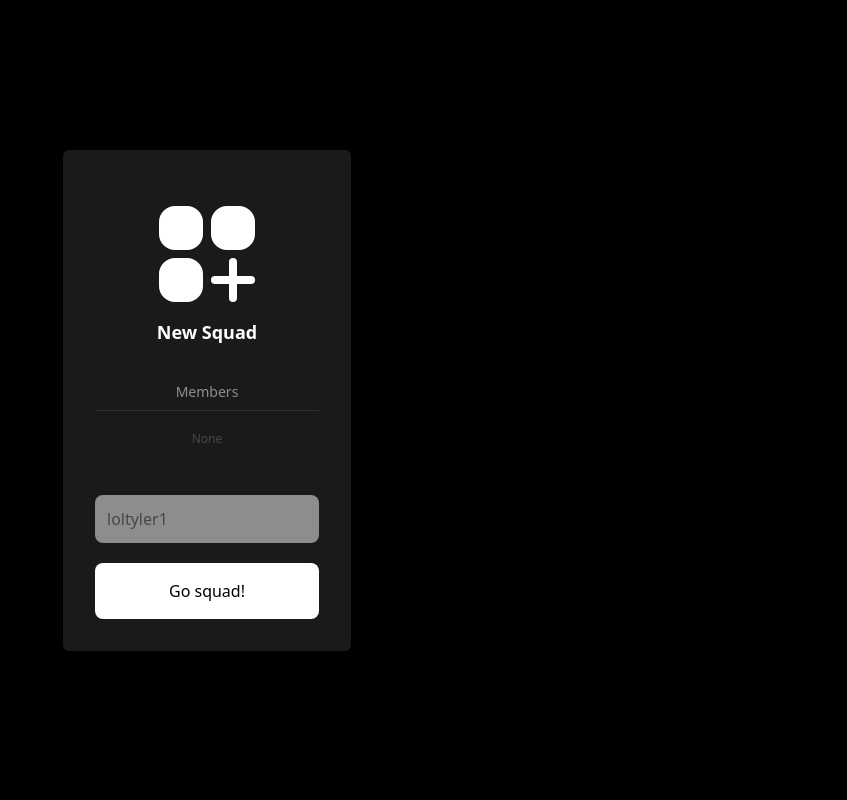
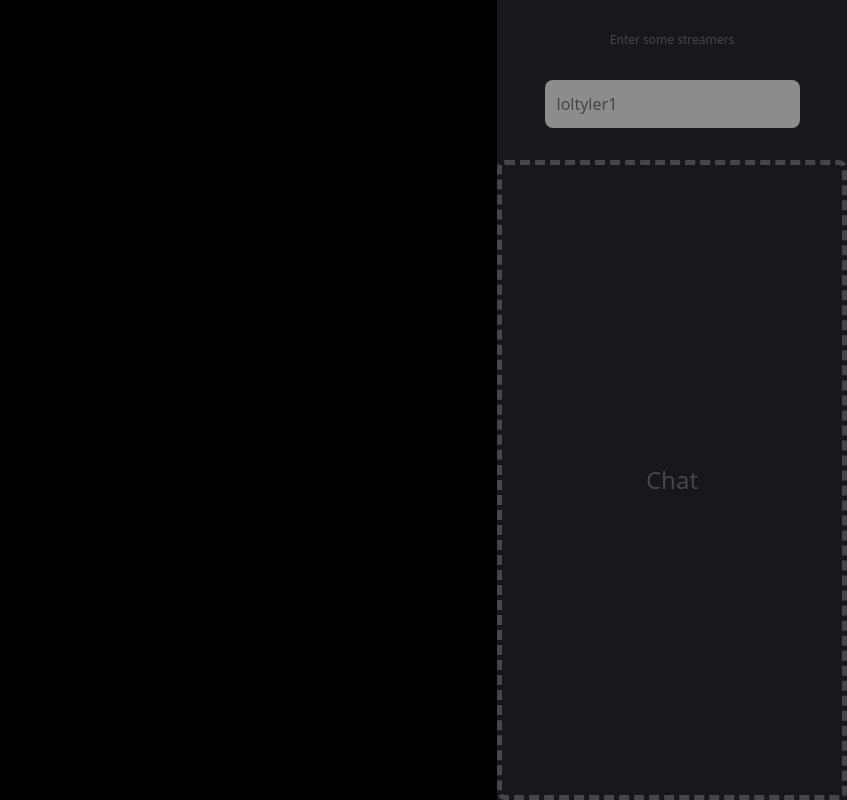
Before and after one commit to emigrek/twitch-squad, a Next.js app: page / in a window 1280 px wide. Shown: the whole page, without its empty margins (433-1280 px from the left). Built offline with nearby package versions, Linux system fonts and the light colour scheme.

Commit message:
layout change

```diff
--- a/app/Input.tsx
+++ b/app/Input.tsx
@@ -2,7 +2,7 @@ import React from 'react'
 
 function Input(props: { value: string, placeholder: string, onChange: () => void, onKeyDown: () => void }) {
   return (
-    <div className='w-full p-3 rounded-lg bg-white/50 text-black' >
+    <div className='w-full flex items-center p-3 rounded-lg bg-white/50 text-black' >
       <input
         value={props.value}
         onKeyDown={props.onKeyDown}
--- a/app/Navbar.tsx
+++ b/app/Navbar.tsx
@@ -9,35 +9,30 @@ import { squadState } from "../atoms/squad";
 import { chatState } from "../atoms/chat";
 import Select from './Select';
 import NavbarItem from './NavbarItem';
+import Create from './Create';
 
 function Navbar() {
     const squad = useRecoilValue(squadState);
+    const chat = useRecoilValue(chatState);
 
     const setChat = useSetRecoilState(chatState);
     const setSquad = useSetRecoilState(squadState);
 
-    const options = squad.users.map((twitchId) => ({ value: twitchId, label: twitchId }));
+    const options = squad.map((twitchId) => ({ value: twitchId, label: twitchId }));
 
     const handleSquadChange = (e: React.ChangeEvent) => {
         setChat(e.target.value);
     }
 
-    const handleSquadClear = () => {
-        setSquad({
-            users: []
-        })
-    }
-
     return (
-        <div className="h-[10%] bg-[#18181b] w-full flex items-center align-middle justify-between text-white px-4">
-            <NavbarItem onClick={handleSquadClear}>
-                <MiniIcon Icon={SquaresPlusIcon}/>
-                <div className='font-medium'>Creator</div>
-            </NavbarItem>
-            <NavbarItem>
-                <MiniIcon Icon={ChatBubbleOvalLeftEllipsisIcon}/>
-                <Select options={options} onChange={handleSquadChange}/>
-            </NavbarItem>
+        <div className="h-[20%] bg-[#18181b] w-full flex flex-col items-center align-middle justify-between text-white px-4">
+            <Create/>
+            { chat ? (
+                <NavbarItem>
+                    <MiniIcon Icon={ChatBubbleOvalLeftEllipsisIcon}/>
+                    <Select options={options} onChange={handleSquadChange}/>
+                </NavbarItem>
+            ) : null }
         </div>
     )
 }
--- a/app/NavbarItem.tsx
+++ b/app/NavbarItem.tsx
@@ -2,7 +2,7 @@ import React from 'react'
 
 function NavbarItem({ children, onClick } : { children: React.ReactNode, onClick: () => void }) {
     return (
-        <div className="flex items-center align-middle p-3 bg-white/25 space-x-2 rounded-lg select-none cursor-pointer" onClick={onClick}>
+        <div className="flex items-center align-middle p-5 space-x-2 rounded-lg select-none cursor-pointer" onClick={onClick}>
             {children}
         </div>
     )
--- /dev/null
+++ b/app/Squad.tsx
@@ -0,0 +1,23 @@
+import React from 'react'
+import { useRecoilValue } from "recoil";
+import { squadState } from "../atoms/squad";
+
+import Create from './Create';
+import Player from './Player';
+
+function Squad() {
+    const squad = useRecoilValue(squadState);
+
+    if(squad.length)
+        return (
+            <>
+                {
+                    squad?.map((twitchId: string) => (
+                        <Player key={twitchId} twitchId={twitchId} />
+                    ))
+                }
+            </>
+        )
+}
+
+export default Squad
--- a/app/chat.tsx
+++ b/app/chat.tsx
@@ -8,6 +8,7 @@ import { TwitchChat } from 'react-twitch-embed';
 function Chat() {
     const chatUser = useRecoilValue(chatState);
 
+    if(chatUser)
         return (
             <TwitchChat
                 height="100%"
@@ -17,7 +18,12 @@ function Chat() {
                 darkMode={true}
             />
         )
-
+    else
+        return (
+            <div className="h-[80%] w-[350px] text-white/20 text-2xl flex items-center align-middle justify-center border-white/20 rounded-lg border-[0.35rem] border-dashed">
+                Chat
+            </div>
+        )
 }
 
 export default Chat
--- a/app/create.tsx
+++ b/app/create.tsx
@@ -1,18 +1,16 @@
 'use client';
-import React, { useState } from 'react'
-import { useSetRecoilState } from "recoil";
+import React, { useState, useEffect } from 'react'
+import { useRecoilValue, useSetRecoilState } from "recoil";
 import { squadState } from "../atoms/squad";
 import { chatState } from "../atoms/chat";
-import { SquaresPlusIcon } from '@heroicons/react/24/solid'
 
 import Input from './Input';
-import Title from './Title';
-import TitleIcon from './TitleIcon';
 import UserChip from './UserChip';
 
 function Create() {
-  const [users, setUsers] = useState([] as string[]);
   const [input, setInput] = useState('');
+  const squad = useRecoilValue(squadState);
+
   const setSquad = useSetRecoilState(squadState);
   const setChat = useSetRecoilState(chatState);
 
@@ -23,46 +21,40 @@ function Create() {
   }
 
   const handleChipClick = (twitchId: string) => {
-    setUsers(users.filter((user) => user !== twitchId));
+    setSquad((oldSquad) => oldSquad.filter((user) => user !== twitchId));
   }
 
   const handleKeyDown = (e: React.KeyboardEvent<HTMLInputElement>) => {
     if(e.key == "Enter" && input) {
       e.preventDefault();
-      setUsers([...users, input]);
+      setSquad((oldSquad) => [...oldSquad, input]);
       setInput('');
       return;
     }
   }
 
-  const handleSubmit = () => {
-    setSquad((oldSquad) => {
-      return {
-        ...oldSquad,
-        users,
-      }
-    });
-    setChat(users[0]);
-  }
+  useEffect(() => {
+    if(squad.length) {
+      setChat(squad[0]);
+    } else {
+      setChat(null);
+    }
+  }, [squad]);
 
   return (
-    <div className="bg-white/10 p-8 flex flex-col space-y-5 rounded-md w-72">
-      <div className="flex flex-col items-center my-2">
-        <TitleIcon Icon={SquaresPlusIcon} />
-        <Title text="New Squad"/>
-      </div>
-      <div>
-        <div className="text-center text-sm text-white/50 py-2 border-b-[1px] border-white/10">Members</div>
-        <div className="flex flex-row items-center align-middle justify-center mt-2 mb-4 space-x-3 w-full">
+    <div className="flex flex-col">
+      <div className="px-2 py-5">
+        <div className="flex flex-row items-center align-middle justify-center space-x-3 w-full">
           {
-            users.length ? users.map((user) => (
+            squad.length ? squad.map((user) => (
               <UserChip key={user} onClick={handleChipClick} twitchId={user}/>
-            )) : <div className="text-xs text-white/20 py-3">None</div>
+            )) : <div className="text-xs text-white/20 py-3">Enter some streamers</div>
           }
         </div>
       </div>
-      <Input value={input} placeholder="loltyler1" onChange={handleChange} onKeyDown={handleKeyDown}/>
-      <div onClick={() => handleSubmit()} className="text-center text-black font-medium cursor-pointer w-full bg-white rounded-lg p-4">Go squad!</div>
+      <div className="flex flex-row rounded-md">
+        <Input value={input} placeholder="loltyler1" onChange={handleChange} onKeyDown={handleKeyDown}/>
+      </div>
     </div>
   )
 }
--- a/app/page.tsx
+++ b/app/page.tsx
@@ -1,33 +1,15 @@
 'use client';
-import { useRecoilValue } from "recoil";
-import { squadState } from "../atoms/squad";
-
 import Chat from './Chat';
-import Create from './Create';
 import Navbar from './Navbar';
-import Player from './Player';
+import Squad from "./Squad";
 
 function Home() {
-  const squad = useRecoilValue(squadState);
-
-  if(!squad.users.length) {
-    return (
-      <div className='w-screen h-screen flex flex-wrap items-center align-middle justify-center'>
-        <Create/>
-      </div>
-    )
-  }
-
   return (
     <div className="w-screen h-screen flex items-center align-middle justify-between gap-0">
-      <div className='w-full h-screen flex flex-wrap justify-between'>
-        {
-          squad.users.map((twitchId: string) => (
-            <Player key={twitchId} twitchId={twitchId} />
-          ))
-        }
+      <div className="w-full h-screen flex flex-wrap justify-between">
+        <Squad/>
       </div>
-      <div className='h-screen flex flex-col items-center align-middle justify-end'>
+      <div className='w-[350] h-screen flex flex-col items-center align-middle justify-end bg-[#18181b]'>
         <Navbar/>
         <Chat/>
       </div>
--- a/app/player.tsx
+++ b/app/player.tsx
@@ -8,8 +8,7 @@ function Player({ twitchId }: { twitchId: string }) {
     const squad = useRecoilValue(squadState);
 
     const getFlexBasis = () => {
-        const { users } = squad;
-        const usersLength = users.length;
+        const usersLength = squad.length;
 
         if(usersLength === 1 || usersLength === 2) return '100';
         if(usersLength > 1 && usersLength < 4) return '50';
--- a/atoms/squad.ts
+++ b/atoms/squad.ts
@@ -1,9 +1,6 @@
 import { atom } from "recoil";
-import Squad from "../types/Squad";
 
-export const squadState = atom<Squad>({
+export const squadState = atom<string[]>({
     key: 'squad',
-    default: {
-        users: []
-    }
+    default: []
 });
--- a/types/Squad.ts
+++ /dev/null
@@ -1,5 +0,0 @@
-type Squad = {
-    users: string[]
-}
-
-export default Squad;
```
Also changed, not shown: 2 other files (tests, documents, lock files or other folders). Lines whose indentation alone changed are shown as unchanged.
